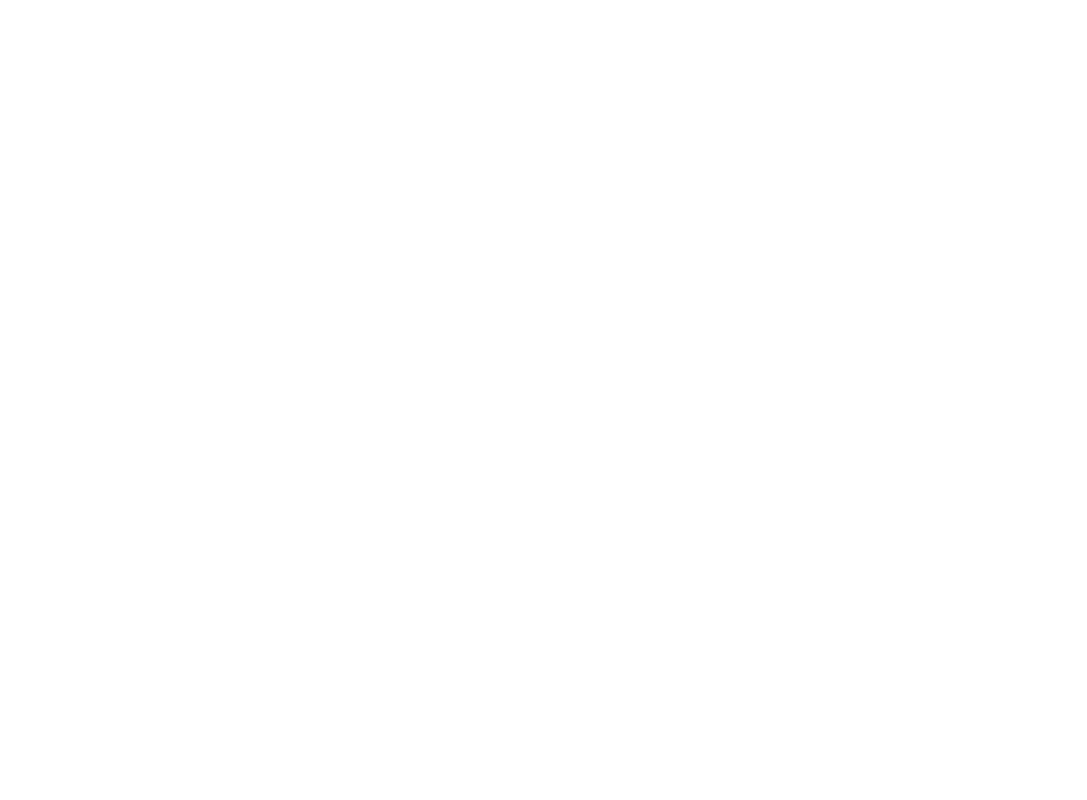
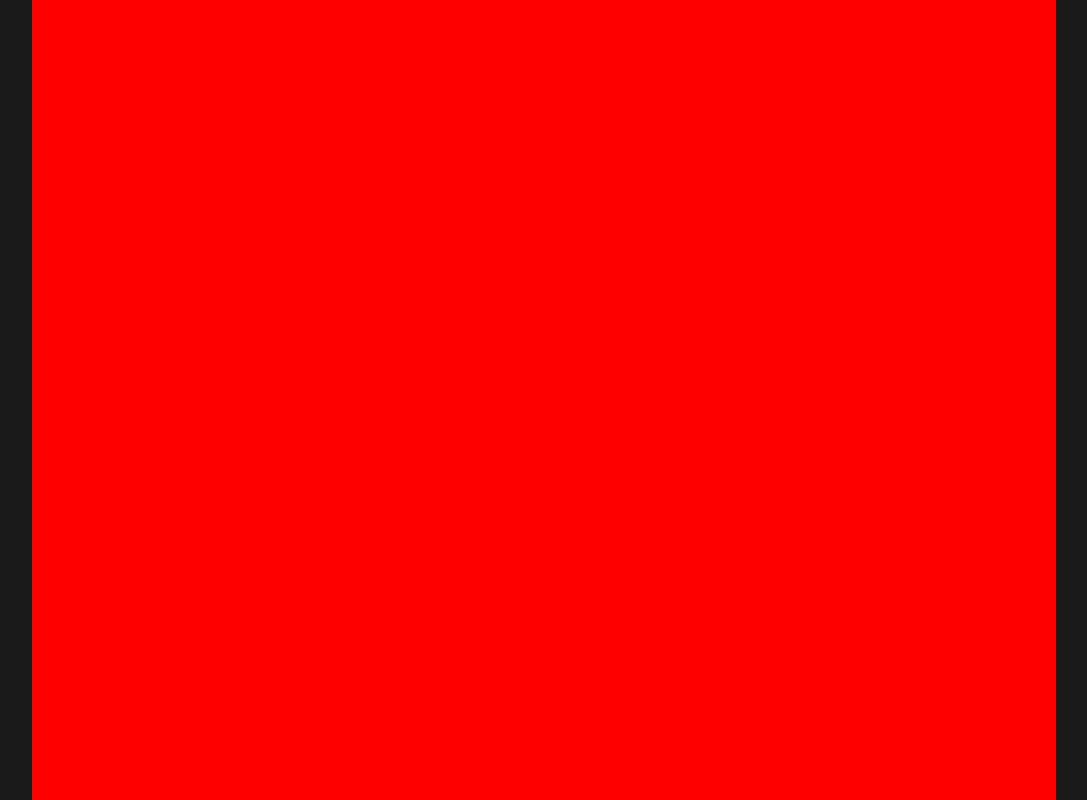
Before and after one commit to Pillifino/myPortfolio_tsx, a React (Create React App) app in the folder my-app/: page / in a window 1280 px wide. Shown: the top 800 px of the page, without its empty margins (96-1183 px from the left). Built offline with nearby package versions, Linux system fonts and the light colour scheme.

Commit message:
getting layout configured and currently working on using svg image

```diff
--- a/my-app/src/Components/Container/container.tsx
+++ b/my-app/src/Components/Container/container.tsx
@@ -1,23 +1,41 @@
-import React from 'react';
+import React from "react";
 
 // Components
-import Nav from '../Nav/nav'
-import Carousel from '../Carousel/carousel'
-import RateCard from '../Ratecard/rateCard'
-import SkillCard from '../Skillcard/skillcard'
-import Footer from '../Footer/footer'
+import Nav from "../Nav/nav";
+import Carousel from "../Carousel/carousel";
+import RateCard from "../Ratecard/rateCard";
+import SkillCard from "../Skillcard/skillcard";
+import Footer from "../Footer/footer";
 // Sections
-import Home from '../../Sections/Home/home'
-import Skills from '../../Sections/Skills/skills'
-import Projects from '../../Sections/Projects/projects'
-import Contact from '../../Sections/Contact/contact'
+import Home from "../../Sections/Home/home";
+import Skills from "../../Sections/Skills/skills";
+import Projects from "../../Sections/Projects/projects";
+import Contact from "../../Sections/Contact/contact";
+
+// Chakra
+import { Flex, Spacer } from "@chakra-ui/react";
 
 function Container() {
   return (
     <>
-
+    <Home/>
+      <Flex
+      bg="bg"
+      height="2000px"
+      justify="center"
+      >
+        <Flex
+        bg="red"
+        width="80%"
+        justify="center"
+        >
+          <Skills/>
+          <Projects/>
+          <Contact/>
+        </Flex>
+      </Flex>
     </>
-  )
+  );
 }
 
-export default Container
+export default Container;
--- a/my-app/src/index.tsx
+++ b/my-app/src/index.tsx
@@ -8,6 +8,7 @@ const container = document.getElementById("root")
 if (!container) throw new Error('Failed to find the root element');
 const root = ReactDOM.createRoot(container)
 
+
 root.render(
   <React.StrictMode>
     <ColorModeScript />
```
Also changed, not shown: my-app/src/Sections/Home/home.tsx (+5 -4 lines), my-app/src/Assets/Images/portfolioBackground.jpg (renamed from my-app/src/Assets/Images/Portfolio Background.jpg).
